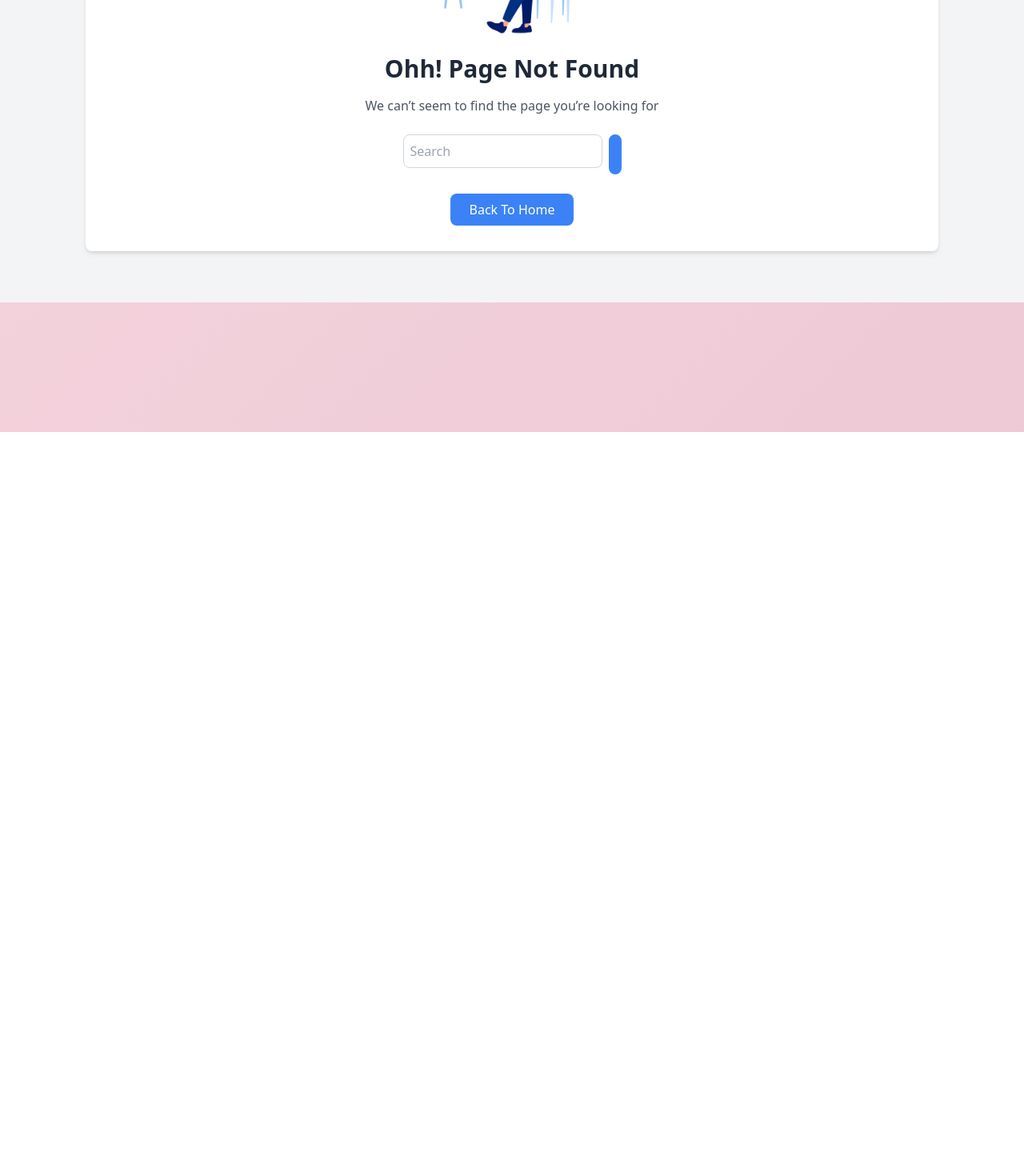
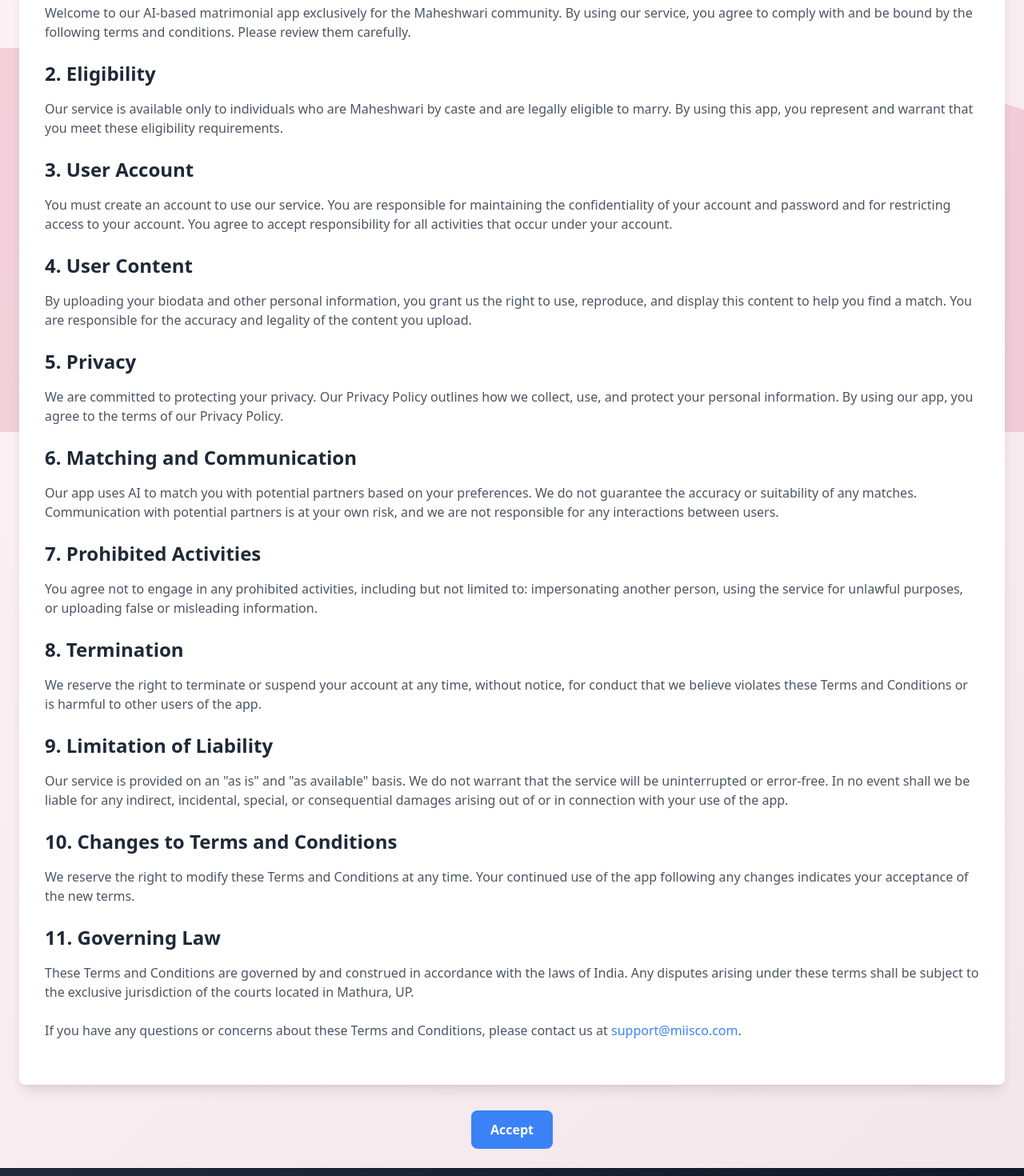
Before and after one commit to harshBansal47/Matrimony-Website-ReactJs, a React (Create React App) app: page /termsandconditions in a window 1280 px wide. Before the commit this address had no page. Shown: the part 260-1730 px from the top of the page at 80% size. Before the commit the page ends 800 px from the top, so only its background shows below. Built offline with nearby package versions, Linux system fonts and the light colour scheme.

Commit message:
terms added

```diff
--- a/src/App.tsx
+++ b/src/App.tsx
@@ -11,6 +11,7 @@ import Root from './components/Root';
 import ErrorPage from './components/ErrorPage';
 import BlogPost from './components/BlogPost'; // Import the new BlogPost component
 import HelpAndSupport from './components/HelpandSupport';
+import TermsAndConditions from './components/TermsAndConditions';
 
 const router = createBrowserRouter([
   {
@@ -41,6 +42,10 @@ const router = createBrowserRouter([
       {
         path:"/helpAndSupport",
         element:<HelpAndSupport/>
+      },
+      {
+        path:'/termsandconditions',
+        element:<TermsAndConditions/>
       }
     ],
   },
--- a/src/components/Footer.tsx
+++ b/src/components/Footer.tsx
@@ -54,7 +54,7 @@ export default function Footer() {
           <h1 className="font-bold mb-3 text-lg text-pink-500">Legal</h1>
           <hr className="my-1 border-gray-600 w-8/12 mx-auto" />
           <ul>
-            <li className="mb-2"><a href="/terms/termsandconditions" className="text-sm text-gray-400 hover:text-pink-500">Terms & Conditions</a></li>
+            <li className="mb-2"><a href="/termsandconditions" className="text-sm text-gray-400 hover:text-pink-500">Terms & Conditions</a></li>
             <li className="mb-2"><a href="/terms/privacy" className="text-sm text-gray-400 hover:text-pink-500">Privacy Policy</a></li>
             <li className="mb-2"><a href="/terms/termofuse" className="text-sm text-gray-400 hover:text-pink-500">Terms of Use</a></li>
             <li className="mb-2"><a href="/helpAndSupport" className="text-sm text-gray-400 hover:text-pink-500">FAQ's</a></li>
--- /dev/null
+++ b/src/components/TermsAndConditions.tsx
@@ -0,0 +1,85 @@
+import React from "react";
+import { Link } from "react-router-dom";
+
+export default function TermsAndConditions() {
+  const handleAccept = () => {
+    alert("You have accepted the terms and conditions.");
+    // Add your logic for handling the accept action (e.g., redirecting or updating the state)
+  };
+  return (
+    <div className="container mx-auto p-6 pt-20">
+      <div className="text-center my-8">
+        <h1 className="text-4xl font-bold text-gray-800">Terms and Conditions</h1>
+      </div>
+      <div className="bg-white p-8 rounded-lg shadow-lg">
+        <h2 className="text-2xl font-bold text-gray-800 mb-4">1. Introduction</h2>
+        <p className="text-gray-600 mb-6">
+          Welcome to our AI-based matrimonial app exclusively for the Maheshwari community. By using our service, you agree to comply with and be bound by the following terms and conditions. Please review them carefully.
+        </p>
+
+        <h2 className="text-2xl font-bold text-gray-800 mb-4">2. Eligibility</h2>
+        <p className="text-gray-600 mb-6">
+          Our service is available only to individuals who are Maheshwari by caste and are legally eligible to marry. By using this app, you represent and warrant that you meet these eligibility requirements.
+        </p>
+
+        <h2 className="text-2xl font-bold text-gray-800 mb-4">3. User Account</h2>
+        <p className="text-gray-600 mb-6">
+          You must create an account to use our service. You are responsible for maintaining the confidentiality of your account and password and for restricting access to your account. You agree to accept responsibility for all activities that occur under your account.
+        </p>
+
+        <h2 className="text-2xl font-bold text-gray-800 mb-4">4. User Content</h2>
+        <p className="text-gray-600 mb-6">
+          By uploading your biodata and other personal information, you grant us the right to use, reproduce, and display this content to help you find a match. You are responsible for the accuracy and legality of the content you upload.
+        </p>
+
+        <h2 className="text-2xl font-bold text-gray-800 mb-4">5. Privacy</h2>
+        <p className="text-gray-600 mb-6">
+          We are committed to protecting your privacy. Our Privacy Policy outlines how we collect, use, and protect your personal information. By using our app, you agree to the terms of our Privacy Policy.
+        </p>
+
+        <h2 className="text-2xl font-bold text-gray-800 mb-4">6. Matching and Communication</h2>
+        <p className="text-gray-600 mb-6">
+          Our app uses AI to match you with potential partners based on your preferences. We do not guarantee the accuracy or suitability of any matches. Communication with potential partners is at your own risk, and we are not responsible for any interactions between users.
+        </p>
+
+        <h2 className="text-2xl font-bold text-gray-800 mb-4">7. Prohibited Activities</h2>
+        <p className="text-gray-600 mb-6">
+          You agree not to engage in any prohibited activities, including but not limited to: impersonating another person, using the service for unlawful purposes, or uploading false or misleading information.
+        </p>
+
+        <h2 className="text-2xl font-bold text-gray-800 mb-4">8. Termination</h2>
+        <p className="text-gray-600 mb-6">
+          We reserve the right to terminate or suspend your account at any time, without notice, for conduct that we believe violates these Terms and Conditions or is harmful to other users of the app.
+        </p>
+
+        <h2 className="text-2xl font-bold text-gray-800 mb-4">9. Limitation of Liability</h2>
+        <p className="text-gray-600 mb-6">
+          Our service is provided on an "as is" and "as available" basis. We do not warrant that the service will be uninterrupted or error-free. In no event shall we be liable for any indirect, incidental, special, or consequential damages arising out of or in connection with your use of the app.
+        </p>
+
+        <h2 className="text-2xl font-bold text-gray-800 mb-4">10. Changes to Terms and Conditions</h2>
+        <p className="text-gray-600 mb-6">
+          We reserve the right to modify these Terms and Conditions at any time. Your continued use of the app following any changes indicates your acceptance of the new terms.
+        </p>
+
+        <h2 className="text-2xl font-bold text-gray-800 mb-4">11. Governing Law</h2>
+        <p className="text-gray-600 mb-6">
+          These Terms and Conditions are governed by and construed in accordance with the laws of India. Any disputes arising under these terms shall be subject to the exclusive jurisdiction of the courts located in Mathura, UP.
+        </p>
+
+        <p className="text-gray-600 mb-6">
+          If you have any questions or concerns about these Terms and Conditions, please contact us at <a href="mailto:support@miisco.com" className="text-blue-500 hover:underline">support@miisco.com</a>.
+        </p>
+      </div>
+      <div className="text-center mt-8">
+       <Link to="/">
+       <button
+          className="bg-blue-500 text-white px-6 py-3 rounded-lg font-bold hover:bg-blue-600"
+        >
+          Accept
+        </button>
+       </Link>
+      </div>
+    </div>
+  );
+}
--- a/src/components/features/index.tsx
+++ b/src/components/features/index.tsx
@@ -58,13 +58,15 @@ const Comp1 = () => (
         <li>Customizable preferences</li>
       </ul>
     </motion.div>
-    <motion.div className="relative w-full lg:w-1/2 flex justify-center lg:justify-evenly" variants={animationVariants}>
-      <img
-        src={AiMatches}
-        alt="AI Matching"
-        className="w-full h-auto max-w-xs lg:max-w-lg rounded-lg shadow-lg z-20 overflow-hidden"
-      />
-    </motion.div>
+    <motion.div className="relative lg:w-1/2 flex justify-center lg:justify-evenly" variants={animationVariants}>
+  <img
+    src={AiMatches}
+    alt="AI Matching"
+    className="w-3/4 h-auto max-w-xs lg:max-w-lg rounded-lg shadow-lg z-20 overflow-hidden"
+    style={{ maxHeight: '500px' }} // Adjust this value based on your requirements
+  />
+</motion.div>
+
   </motion.div>
 );
 
@@ -108,11 +110,12 @@ const Comp2 = () => (
         <li>Get Rid of Manual Matching</li>
       </ul>
     </div>
-    <div className="relative w-full lg:w-1/2 flex justify-center lg:justify-evenly">
+    <div className="relative lg:w-1/2 flex justify-center lg:justify-evenly">
       <img
         src={Astro}
         alt="Astrology Integration"
-        className="w-full h-auto max-w-xs lg:max-w-lg rounded-lg shadow-lg z-20 overflow-hidden"
+        className="w-3/4 h-auto max-w-xs lg:max-w-lg rounded-lg shadow-lg z-20 overflow-hidden"
+        style={{ maxHeight: '500px' }} // Adjust this value based on your requirements
       />
     </div>
   </motion.div>
@@ -155,11 +158,12 @@ const Comp3 = () => (
         <li>Exclusive network of profiles</li>
       </ul>
     </div>
-    <div className="relative w-full lg:w-1/2 flex justify-center lg:justify-evenly">
+    <div className="relative lg:w-1/2 flex justify-center lg:justify-evenly">
       <img
         src={AiMatches}
         alt="Exclusive to Maheshwari Community"
-        className="w-full h-auto max-w-xs lg:max-w-lg rounded-lg shadow-lg z-20 overflow-hidden"
+        className="w-3/4 h-auto max-w-xs lg:max-w-lg rounded-lg shadow-lg z-20 overflow-hidden"
+    style={{ maxHeight: '500px' }} // Adjust this value based on your requirements
       />
     </div>
   </motion.div>
@@ -202,11 +206,12 @@ const Comp4 = () => (
         <li>Tailor matches to your preferences</li>
       </ul>
     </div>
-    <div className="relative w-full lg:w-1/2 flex justify-center lg:justify-evenly">
+    <div className="relative lg:w-1/2 flex justify-center lg:justify-evenly">
       <img
         src={PersonalizedPreferences}
         alt="Personalized Preferences"
-        className="w-full h-auto max-w-xs lg:max-w-lg rounded-lg shadow-lg z-20 overflow-hidden"
+        className="w-3/4 h-auto max-w-xs lg:max-w-lg rounded-lg shadow-lg z-20 overflow-hidden"
+        style={{ maxHeight: '500px' }} // Adjust this value based on your requirements
       />
     </div>
   </motion.div>
@@ -249,11 +254,12 @@ const Comp5 = () => (
         <li>Quick, guided match suggestions</li>
       </ul>
     </div>
-    <div className="relative w-full lg:w-1/2 flex justify-center lg:justify-evenly">
+    <div className="relative lg:w-1/2 flex justify-center lg:justify-evenly">
       <img
         src={Seamless}
         alt="Seamless User Experience"
-        className="w-full h-auto max-w-xs lg:max-w-lg rounded-lg shadow-lg z-20 overflow-hidden"
+        className="w-3/4 h-auto max-w-xs lg:max-w-lg rounded-lg shadow-lg z-20 overflow-hidden"
+        style={{ maxHeight: '500px' }} // Adjust this value based on your requirements
       />
     </div>
   </motion.div>
```
